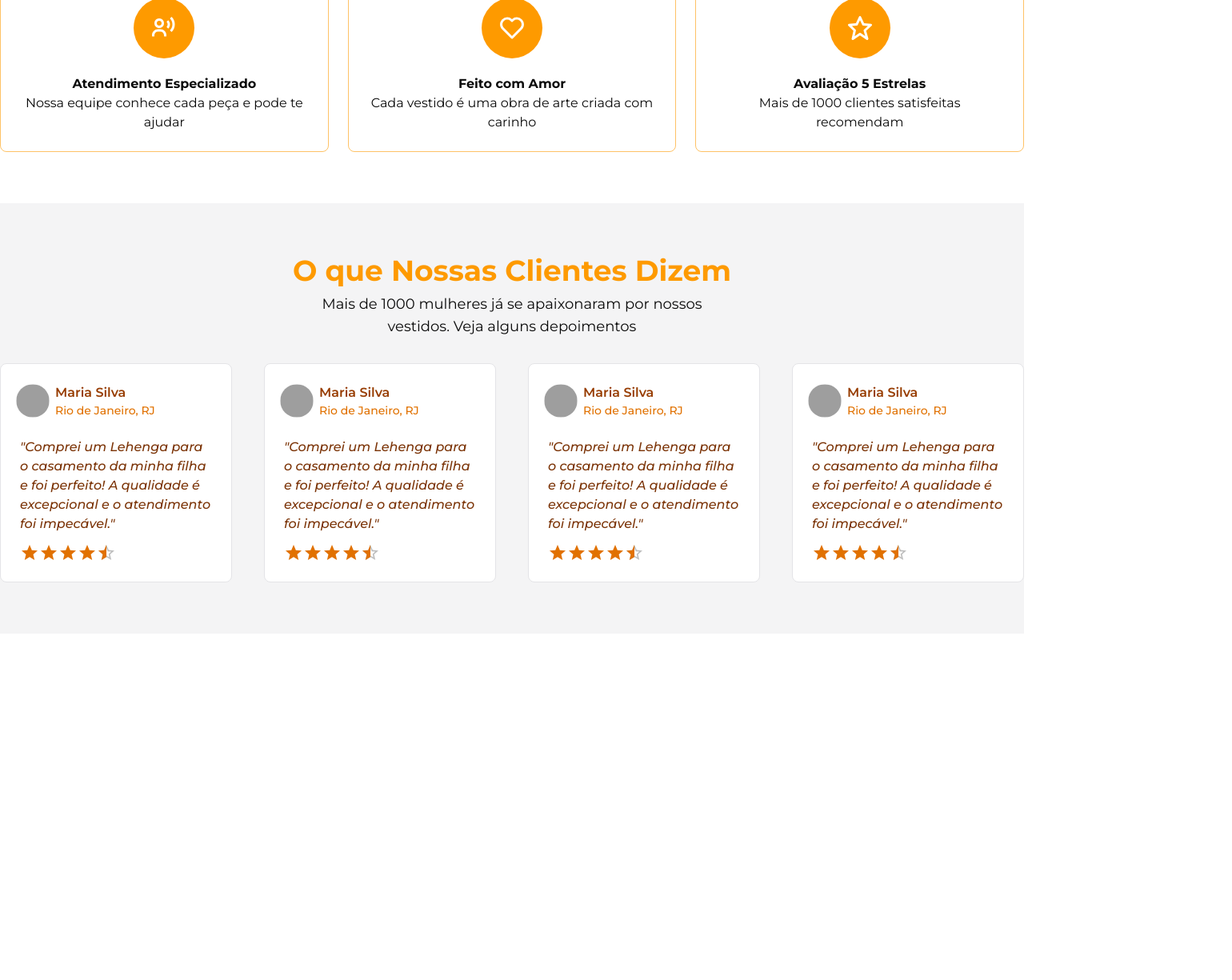
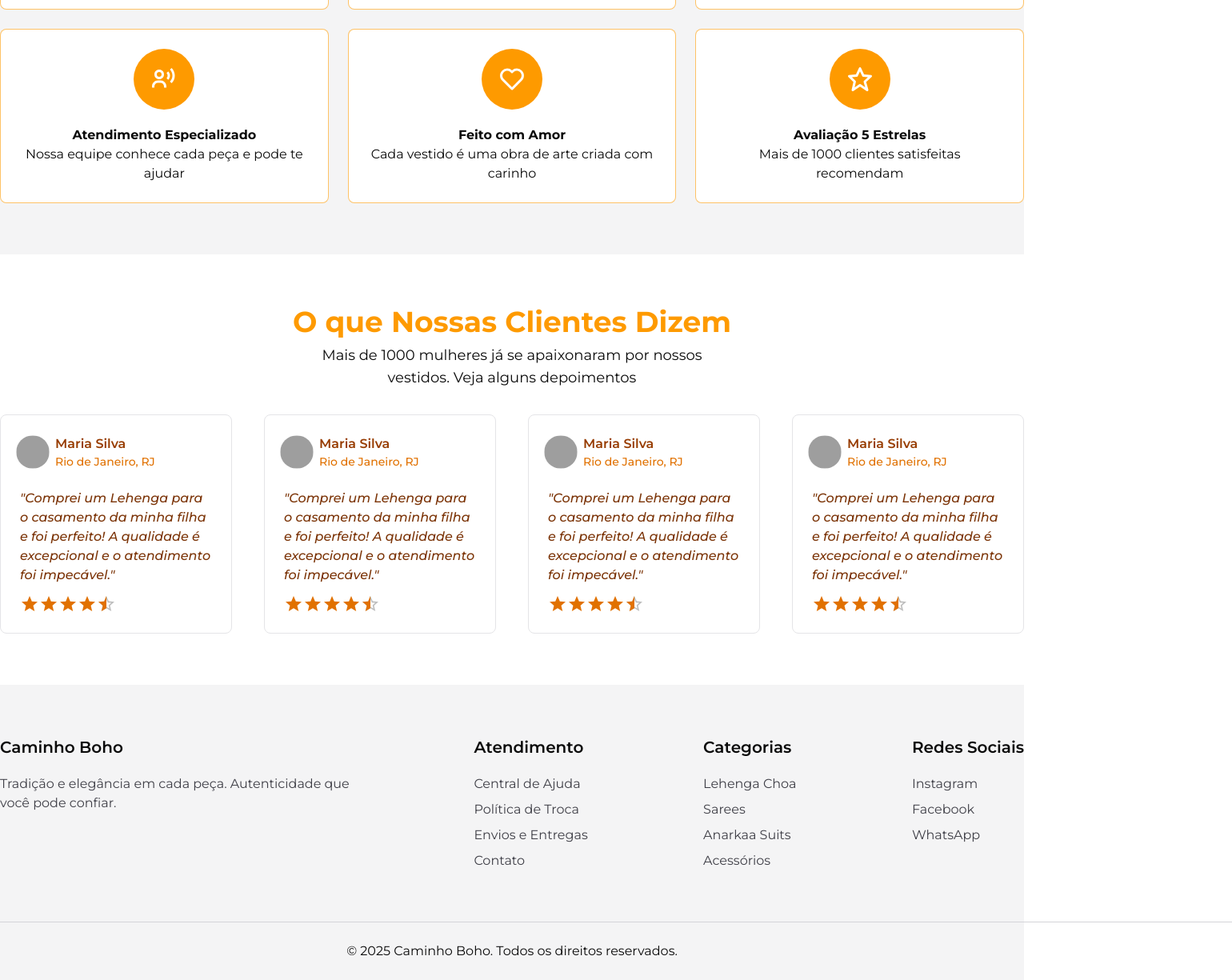
Before and after one commit to Kaua-cesar/caminho-boho, a React (Vite) app: page / in a window 1280 px wide. Shown: the part 3532-4757 px from the top of the page at 80% size, 1540 px wide, since content can reach past the window. Before the commit the page ends 4324 px from the top, so only its background shows below. Built offline with nearby package versions, Linux system fonts and the light colour scheme; grey boxes are pictures that could not be loaded; a web font is replaced by a local one.

Commit message:
Terminado a home page visual

```diff
--- a/src/components/Home.jsx
+++ b/src/components/Home.jsx
@@ -13,6 +13,7 @@ import { produtos } from "./Cards/CardDados";
 import { CardQuadros } from "./quadros/CardQuadros";
 import { CardCollection } from "./Collection/CardCollection";
 import { CardClientes } from "./quadros/CardClientes";
+import { Separator } from "@/components/ui/separator";
 
 // Função para calcular preço com desconto
 function calcularPrecoComDesconto(produto) {
@@ -60,7 +61,6 @@ export function Home() {
             Descubra peças autênticas feitas à mão com tecidos premium <br /> e
             bordados tradicionais
          </p>
-
          {/* Filtros */}
          <div className="flex items-center my-9 gap-4 flex-wrap justify-between w-full max-w-7xl px-4">
             <div className="flex items-center gap-6 flex-wrap">
@@ -120,7 +120,6 @@ export function Home() {
                </SelectContent>
             </Select>
          </div>
-
          {/* Produtos */}
          <div className="grid grid-cols-1 sm:grid-cols-2 md:grid-cols-3 lg:grid-cols-4 gap-6 justify-center px-4 max-w-7xl">
             {produtosFiltrados.length > 0 ? (
@@ -137,7 +136,7 @@ export function Home() {
                </p>
             )}
          </div>
-         <div className="mt-16 mb-8">
+         <div className="mt-16 mb-8 ">
             <h1 className="text-4xl font-bold text-amber-500  text-center">
                Explore Nossas Categorias
             </h1>
@@ -148,6 +147,7 @@ export function Home() {
             </p>
          </div>
          <CardCollection />
+         <div className="bg-zinc-100 w-full flex flex-col  items-center pb-16 mt-16">
             <div className="mt-16 mb-8 ">
                <h1 className="text-4xl font-bold text-amber-500  text-center">
                   Por que Escolher a Gente?
@@ -159,8 +159,9 @@ export function Home() {
                </p>
             </div>
             <CardQuadros />
-         <div className=" w-full bg-zinc-100 mt-16 flex flex-col justify-center items-center pb-16">
-            <h1 className="text-4xl font-bold text-amber-500 mt-16 text-center">
+         </div>
+         <div className=" w-full  mt-16 flex flex-col justify-center items-center pb-16">
+            <h1 className="text-4xl font-bold text-amber-500  text-center">
                O que Nossas Clientes Dizem
             </h1>
             <p className="mt-2 text-lg text-center mb-8">
@@ -169,6 +170,96 @@ export function Home() {
             </p>
             <CardClientes />
          </div>
+         <div className="flex w-full bg-zinc-100 justify-center flex-col items-center ">
+            <div className="flex mt-16 justify-between w-7xl ">
+               <div className="flex flex-col gap-2 w-md">
+                  <h1 className="font-semibold mb-3 text-xl">Caminho Boho</h1>
+                  <p className="text-zinc-700 ">
+                     Tradição e elegância em cada peça. Autenticidade que você
+                     pode confiar.
+                  </p>
+               </div>
+               <div className="flex flex-col gap-2 ">
+                  <h1 className="font-semibold mb-3 text-xl ">Atendimento</h1>
+                  <a
+                     href="#"
+                     className="text-zinc-700 hover:text-black hover:font-medium"
+                  >
+                     Central de Ajuda
+                  </a>
+                  <a
+                     href="#"
+                     className="text-zinc-700 hover:text-black hover:font-medium"
+                  >
+                     Política de Troca
+                  </a>
+                  <a
+                     href="#"
+                     className="text-zinc-700 hover:text-black hover:font-medium"
+                  >
+                     Envios e Entregas
+                  </a>
+                  <a
+                     href="#"
+                     className="text-zinc-700 hover:text-black hover:font-medium"
+                  >
+                     Contato
+                  </a>
+               </div>
+               <div className="flex flex-col gap-2 ">
+                  <h1 className="font-semibold mb-3 text-xl">Categorias</h1>
+                  <a
+                     href="#"
+                     className="text-zinc-700 hover:text-black hover:font-medium"
+                  >
+                     Lehenga Choa
+                  </a>
+                  <a
+                     href="#"
+                     className="text-zinc-700 hover:text-black hover:font-medium"
+                  >
+                     Sarees
+                  </a>
+                  <a
+                     href="#"
+                     className="text-zinc-700 hover:text-black hover:font-medium"
+                  >
+                     Anarkaa Suits
+                  </a>
+                  <a
+                     href="#"
+                     className="text-zinc-700 hover:text-black hover:font-medium"
+                  >
+                     Acessórios
+                  </a>
+               </div>
+               <div className="flex flex-col gap-2 ">
+                  <h1 className="font-semibold mb-3 text-xl">Redes Sociais</h1>
+                  <a
+                     href="#"
+                     className="text-zinc-700 hover:text-black hover:font-medium"
+                  >
+                     Instagram
+                  </a>
+                  <a
+                     href="#"
+                     className="text-zinc-700 hover:text-black hover:font-medium"
+                  >
+                     Facebook
+                  </a>
+                  <a
+                     href="#"
+                     className="text-zinc-700 hover:text-black hover:font-medium"
+                  >
+                     WhatsApp
+                  </a>
+               </div>
+            </div>
+            <span className="w-[1800px] h-[1px] bg-zinc-300 mt-16 flex justify-center"></span>
+            <p className="mt-6 mb-6">
+               © 2025 Caminho Boho. Todos os direitos reservados.
+            </p>
+         </div>
       </div>
    );
 }
--- a/src/components/quadros/CardQuadros.jsx
+++ b/src/components/quadros/CardQuadros.jsx
@@ -10,7 +10,7 @@ import { TbTruckDelivery } from "react-icons/tb";
 export function CardQuadros() {
    return (
       <div className="grid grid-cols-1 md:grid-cols-3 gap-6 max-w-7xl">
-         <div className="flex flex-col items-center p-6 rounded-md border-1 border-amber-500/60 hover:shadow-sm shadow-black/10 hover:scale-102 transition-all duration-300">
+         <div className="flex flex-col items-center p-6 rounded-md border-1 bg-white border-amber-500/60 hover:shadow-sm shadow-black/10 hover:scale-102 transition-all duration-300">
             <span className="bg-amber-500 rounded-full p-5 text-white text-4xl mb-5">
                <BiSolidMedal />
             </span>
@@ -19,7 +19,7 @@ export function CardQuadros() {
                Tecidos selecionados e bordados artesanais únicos
             </p>
          </div>
-         <div className="flex flex-col items-center p-6 rounded-md border-1 border-amber-500/60 hover:shadow-sm shadow-black/10 hover:scale-102 transition-all duration-300">
+         <div className="flex flex-col items-center p-6 rounded-md border-1 bg-white border-amber-500/60 hover:shadow-sm shadow-black/10 hover:scale-102 transition-all duration-300">
             <span className="bg-amber-500 rounded-full p-5 text-white text-4xl mb-5">
                <TbTruckDelivery />
             </span>
@@ -28,7 +28,7 @@ export function CardQuadros() {
                Entregamos em todo o Brasil com segurança e agilidade
             </p>
          </div>
-         <div className="flex flex-col items-center p-6 rounded-md border-1 border-amber-500/60 hover:shadow-sm shadow-black/10 hover:scale-102 transition-all duration-300">
+         <div className="flex flex-col items-center p-6 rounded-md border-1 bg-white border-amber-500/60 hover:shadow-sm shadow-black/10 hover:scale-102 transition-all duration-300">
             <span className="bg-amber-500 rounded-full p-5 text-white text-4xl mb-5">
                <BiShieldQuarter />
             </span>
@@ -37,7 +37,7 @@ export function CardQuadros() {
                30 dias para troca ou devolução sem complicações
             </p>
          </div>
-         <div className="flex flex-col items-center p-6 rounded-md border-1 border-amber-500/60 hover:shadow-sm shadow-black/10 hover:scale-102 transition-all duration-300">
+         <div className="flex flex-col items-center p-6 rounded-md border-1 bg-white border-amber-500/60 hover:shadow-sm shadow-black/10 hover:scale-102 transition-all duration-300">
             <span className="bg-amber-500 rounded-full p-5 text-white text-4xl mb-5">
                <BiUserVoice />
             </span>
@@ -46,7 +46,7 @@ export function CardQuadros() {
                Nossa equipe conhece cada peça e pode te ajudar
             </p>
          </div>
-         <div className="flex flex-col items-center p-6 rounded-md border-1 border-amber-500/60 hover:shadow-sm shadow-black/10 hover:scale-102 transition-all duration-300">
+         <div className="flex flex-col items-center p-6 rounded-md border-1 bg-white border-amber-500/60 hover:shadow-sm shadow-black/10 hover:scale-102 transition-all duration-300">
             <span className="bg-amber-500 rounded-full p-5 text-white text-4xl mb-5">
                <BiHeart />
             </span>
@@ -55,7 +55,7 @@ export function CardQuadros() {
                Cada vestido é uma obra de arte criada com carinho
             </p>
          </div>
-         <div className="flex flex-col items-center p-6 rounded-md border-1 border-amber-500/60 hover:shadow-sm shadow-black/10 hover:scale-102 transition-all duration-300">
+         <div className="flex flex-col items-center p-6 rounded-md border-1 bg-white border-amber-500/60 hover:shadow-sm shadow-black/10 hover:scale-102 transition-all duration-300">
             <span className="bg-amber-500 rounded-full p-5 text-white text-4xl mb-5">
                <BiStar />
             </span>
```
Lines whose indentation alone changed are shown as unchanged.
